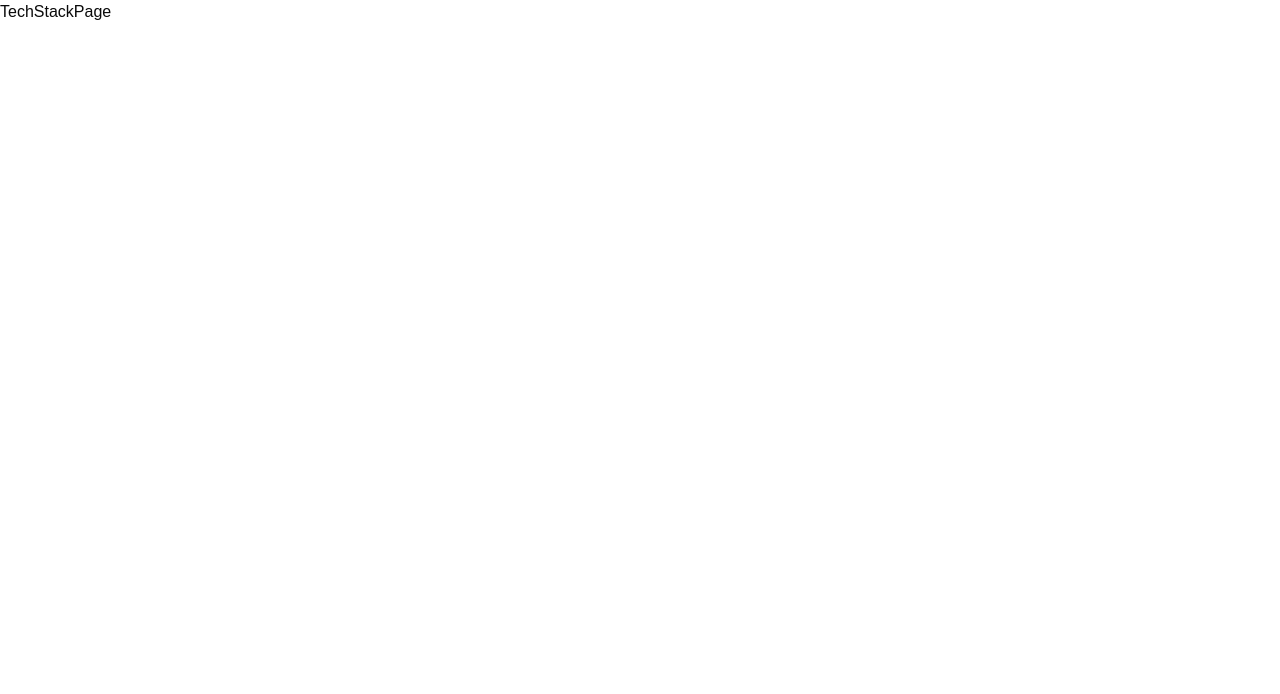
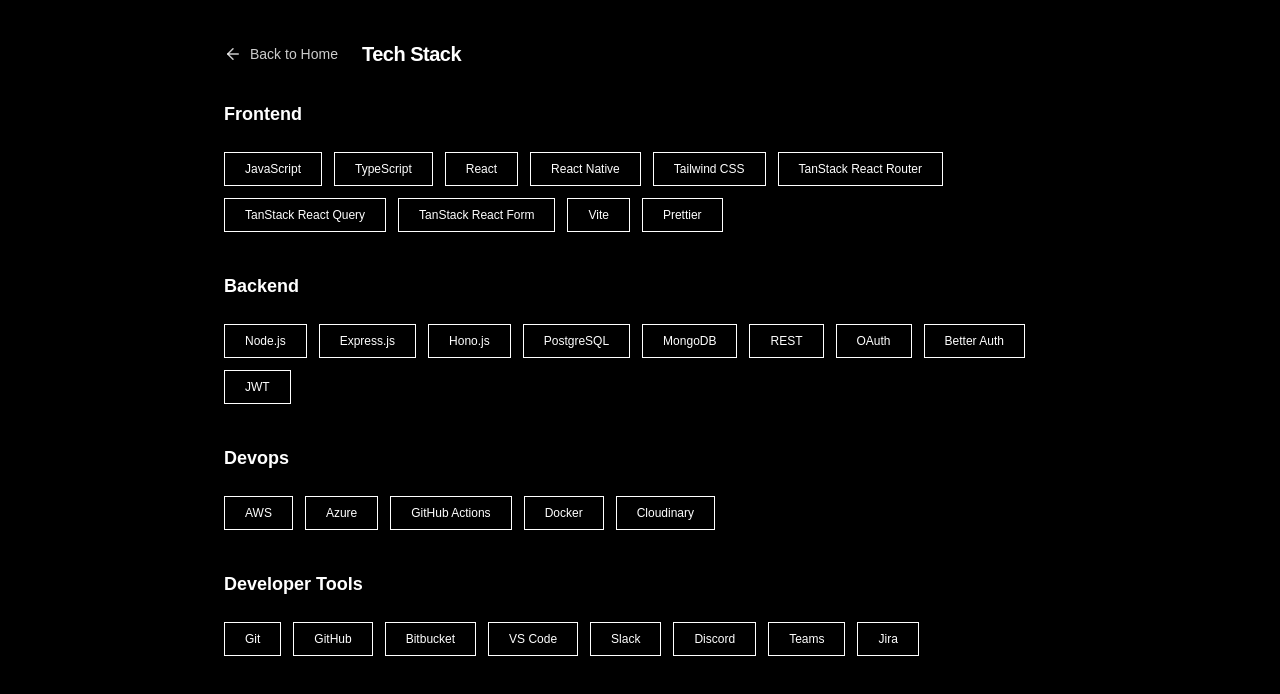
Before and after one commit to Ayyoh/portfolio, a React (Vite) app: page /tech-stack in a window 1280 px wide. Shown: the top 694 px of the page. Built offline with nearby package versions, Linux system fonts and the light colour scheme.

Commit message:
feat: added tech stack page

```diff
--- a/src/pages/data/tech-stack.json
+++ b/src/pages/data/tech-stack.json
@@ -7,7 +7,9 @@
     { "name": "Tailwind CSS" },
     { "name": "TanStack React Router" },
     { "name": "TanStack React Query" },
-    { "name": "TanStack React Form" }
+    { "name": "TanStack React Form" },
+    { "name": "Vite" },
+    { "name": "Prettier" }
   ],
 
   "backend": [
@@ -18,7 +20,8 @@
     { "name": "MongoDB" },
     { "name": "REST" },
     { "name": "OAuth" },
-    { "name": "Better Auth" }
+    { "name": "Better Auth" },
+    { "name": "JWT" }
   ],
 
   "devops": [
--- a/src/pages/home/techstack-page.tsx
+++ b/src/pages/home/techstack-page.tsx
@@ -1,7 +1,52 @@
-import React from 'react'
+import { ArrowLeft } from "lucide-react";
+import { ThemeProvider } from "#/components/theme-provider";
+
+import techStack from "@/pages/data/tech-stack.json";
+import { Link } from "@tanstack/react-router";
 
 export default function TechStackPage() {
   return (
-    <div>TechStackPage</div>
-  )
+    <ThemeProvider defaultTheme="dark" storageKey="vite-ui-theme">
+      <section className="min-h-screen w-full bg-black text-white">
+        <div className="mx-auto flex max-w-6xl flex-col px-40 py-10">
+          {/* Header */}
+          <div className="mb-8 flex items-center gap-6">
+            <Link
+              to="/"
+              className="flex items-center gap-2 text-sm font-medium text-white/80 transition-opacity hover:opacity-70"
+            >
+              <ArrowLeft size={18} />
+              Back to Home
+            </Link>
+
+            <h1 className="text-xl font-bold tracking-tight">Tech Stack</h1>
+          </div>
+
+          {/* Categories */}
+          <div className="space-y-10">
+            {Object.entries(techStack).map(([category, items]) => (
+              <div key={category} className="space-y-6">
+                {/* Title */}
+                <h2 className="text-lg font-bold capitalize">
+                  {category.replace(/([A-Z])/g, " $1").trim()}
+                </h2>
+
+                {/* Tags */}
+                <div className="flex flex-wrap gap-3">
+                  {items.map((item: { name: string }) => (
+                    <div
+                      key={item.name}
+                      className="border border-white px-5 py-2 text-xs font-medium transition-colors hover:bg-white hover:text-black"
+                    >
+                      {item.name}
+                    </div>
+                  ))}
+                </div>
+              </div>
+            ))}
+          </div>
+        </div>
+      </section>
+    </ThemeProvider>
+  );
 }
```
